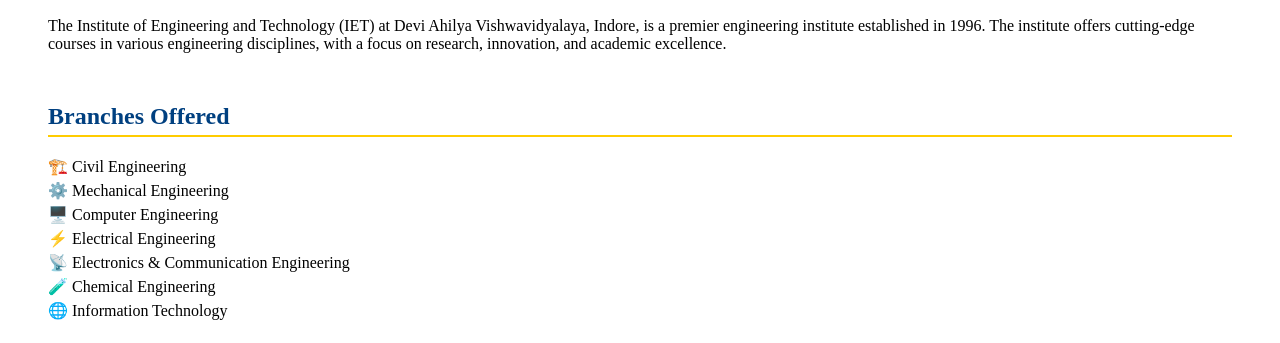
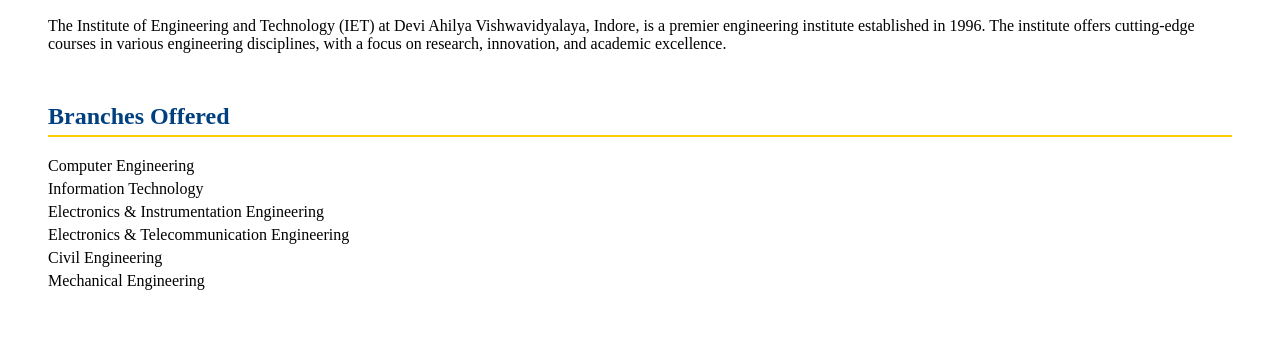
Before and after one commit to amansharma-7/Server-Side-Programming-Assignment, a plain HTML site: page assignment1/index.html in a window 1280 px wide. Shown: the part 451-794 px from the top of the page. Drawn offline with Linux system fonts and the light colour scheme.

Commit message:
Update index.html

```diff
--- a/assignment1/index.html
+++ b/assignment1/index.html
@@ -51,13 +51,12 @@
     <section id="branches" class="section">
         <h2>Branches Offered</h2>
         <ul>
-            <li>🏗️ Civil Engineering</li>
-            <li>⚙️ Mechanical Engineering</li>
-            <li>🖥️ Computer Engineering</li>
-            <li>⚡ Electrical Engineering</li>
-            <li>📡 Electronics & Communication Engineering</li>
-            <li>🧪 Chemical Engineering</li>
-            <li>🌐 Information Technology</li>
+            <li>Computer Engineering</li>
+            <li>Information Technology</li>
+            <li>Electronics & Instrumentation Engineering</li>
+            <li>Electronics & Telecommunication Engineering</li>
+            <li>Civil Engineering</li>
+            <li>Mechanical Engineering</li>
         </ul>
     </section>
 
```
